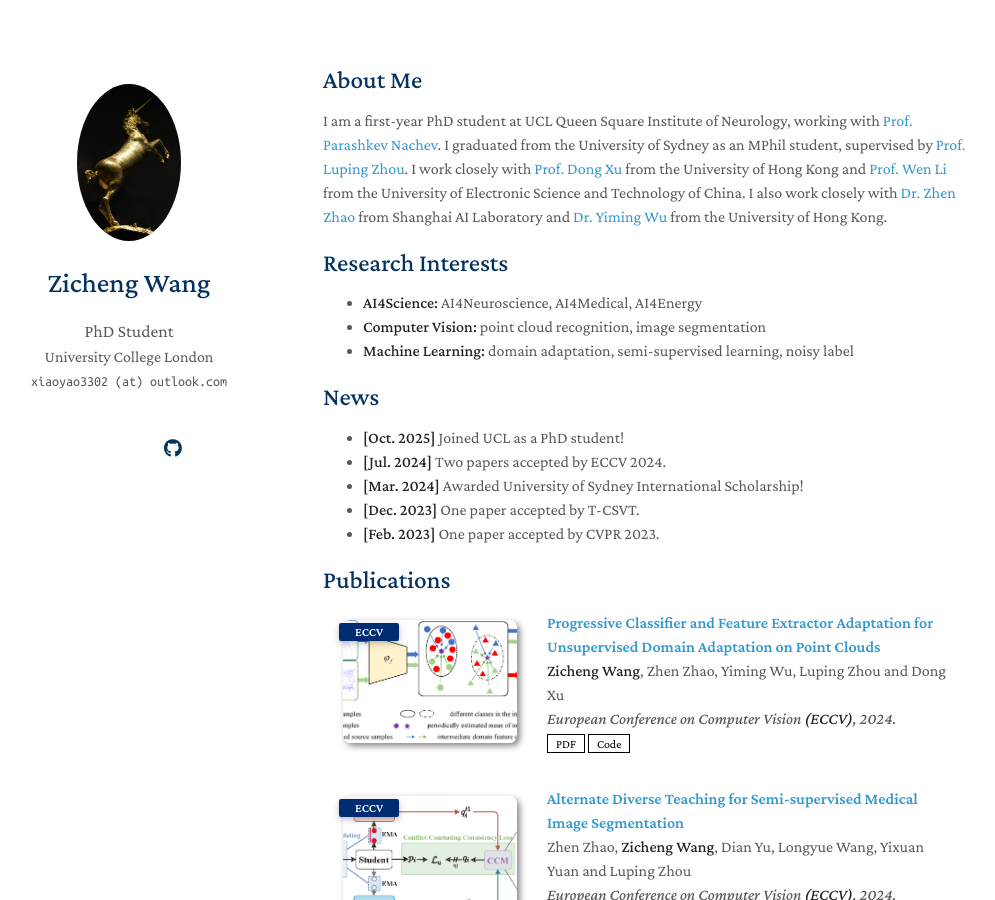
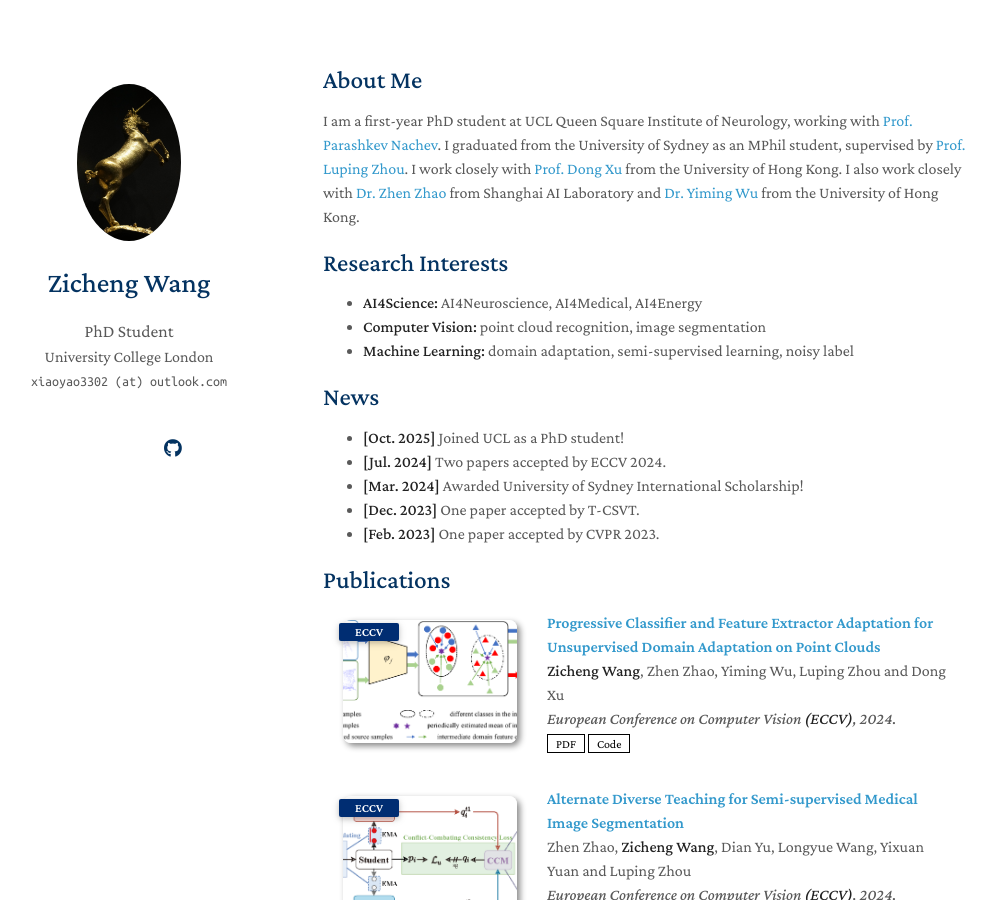
Before and after one commit to xiaoyao3302/xiaoyao3302.github.io, a Jekyll site: the page built from index.md, in a window 1280 px wide and 900 px high. Shown: the whole window, without its empty margins (147-1142 px from the left). Built offline with Jekyll 4.4.1, drawn with Linux system fonts in a browser that asks for light colours; nearby versions of some CDN libraries; a style sheet for code colours, icons or effects is not loaded; our own code applies the rules of GitHub Pages for plain Markdown files.

```diff
--- a/index.md
+++ b/index.md
@@ -4,7 +4,7 @@
 
 ## About Me
 
-I am a first-year PhD student at UCL Queen Square Institute of Neurology, working with [Prof. Parashkev Nachev](https://profiles.ucl.ac.uk/1886-parashkev-nachev). I graduated from the University of Sydney as an MPhil student, supervised by [Prof. Luping Zhou](https://sites.google.com/view/lupingzhou/home). I work closely with [Prof. Dong Xu](https://www.cs.hku.hk/people/academic-staff/dongxu) from the University of Hong Kong and [Prof. Wen Li](https://wenli-vision.github.io/) from the University of Electronic Science and Technology of China. I also work closely with [Dr. Zhen Zhao](http://zhaozhen.me/) from Shanghai AI Laboratory and [Dr. Yiming Wu](https://sites.google.com/site/yimingwu0/home) from the University of Hong Kong.
+I am a first-year PhD student at UCL Queen Square Institute of Neurology, working with [Prof. Parashkev Nachev](https://profiles.ucl.ac.uk/1886-parashkev-nachev). I graduated from the University of Sydney as an MPhil student, supervised by [Prof. Luping Zhou](https://sites.google.com/view/lupingzhou/home). I work closely with [Prof. Dong Xu](https://www.cs.hku.hk/people/academic-staff/dongxu) from the University of Hong Kong. I also work closely with [Dr. Zhen Zhao](http://zhaozhen.me/) from Shanghai AI Laboratory and [Dr. Yiming Wu](https://sites.google.com/site/yimingwu0/home) from the University of Hong Kong.
 
 ## Research Interests
 
```
